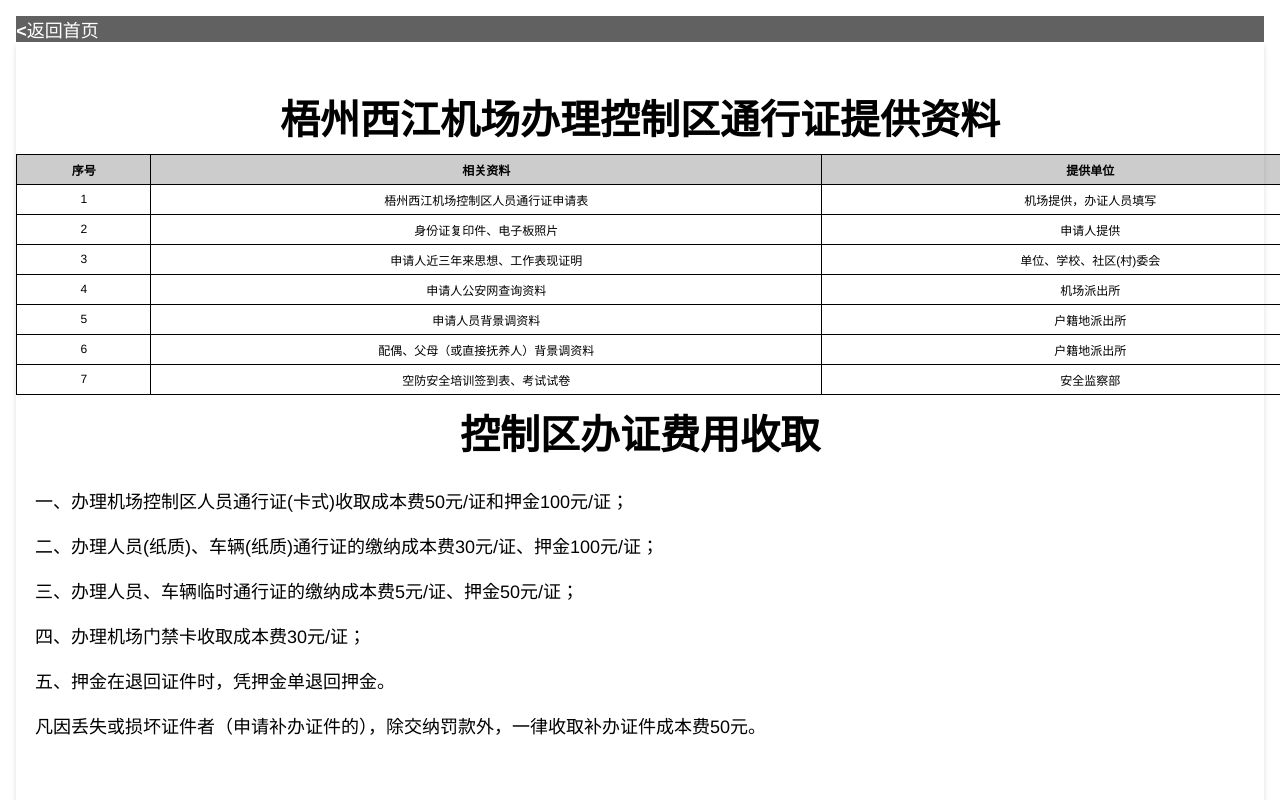
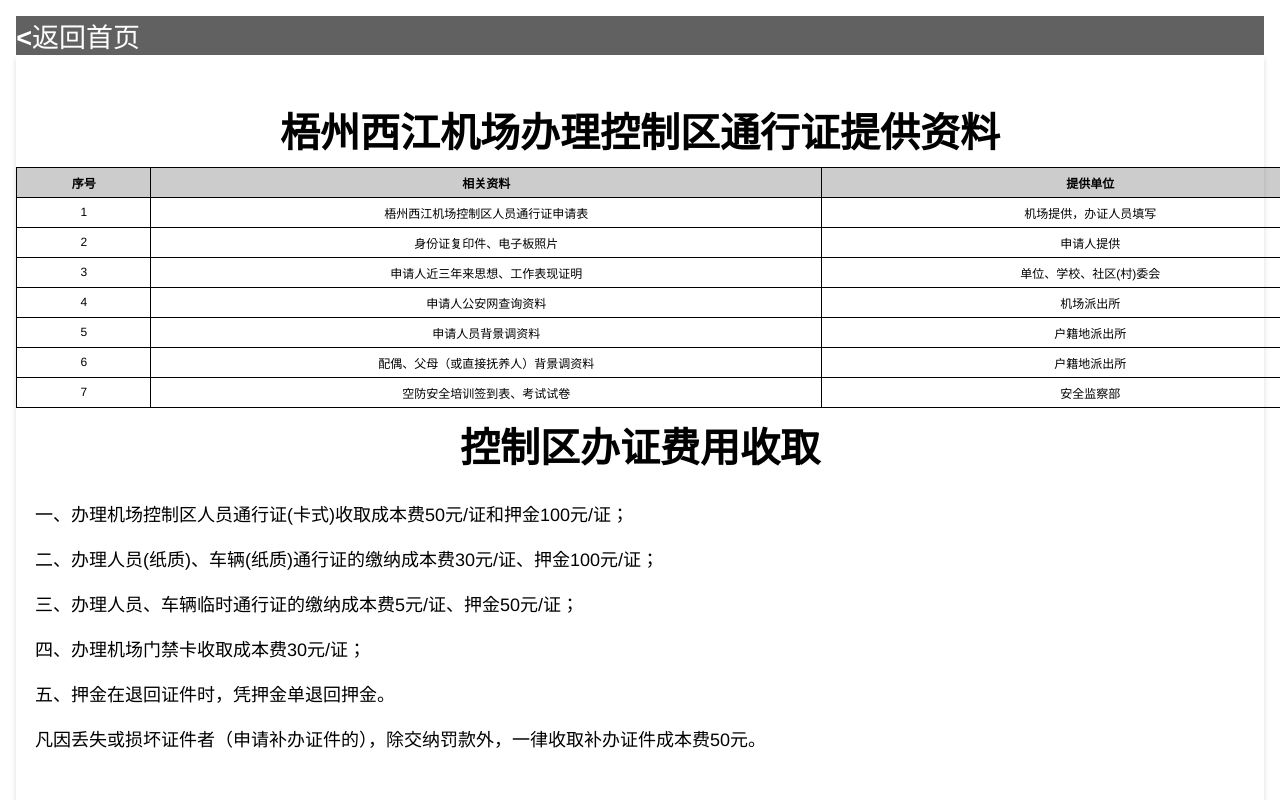
Before and after one commit to Root8Admin/Root8Admin.github.io, a plain HTML site: page 控制区通行证提供资料.html in a window 1280 px wide. Drawn offline with Linux system fonts and the light colour scheme.

Commit message:
27
adjust 'back' font-size

```diff
--- a/控制区通行证提供资料.html
+++ b/控制区通行证提供资料.html
@@ -58,7 +58,7 @@
     <div class="swiper-wrapper">
       <div class="swiper-slide">
         <div class="return" style="background: rgba(0,0,0,0.618); width: 100%;">
-          <a href="index.html" style="color: white;"><b><</b>返回首页</a>
+          <a href="index.html" style="color: white; font-size: 1.5em;"><b><</b>返回首页</a>
         </div>
         <div class="document">
           <div class="page" contenteditable="true">
```
Also changed, not shown: 航活区车辆通行证办理.html (+1 -1 lines), 航活区车辆驾驶证办理.html (+1 -1 lines), 附件下载.html (+1 -1 lines).
